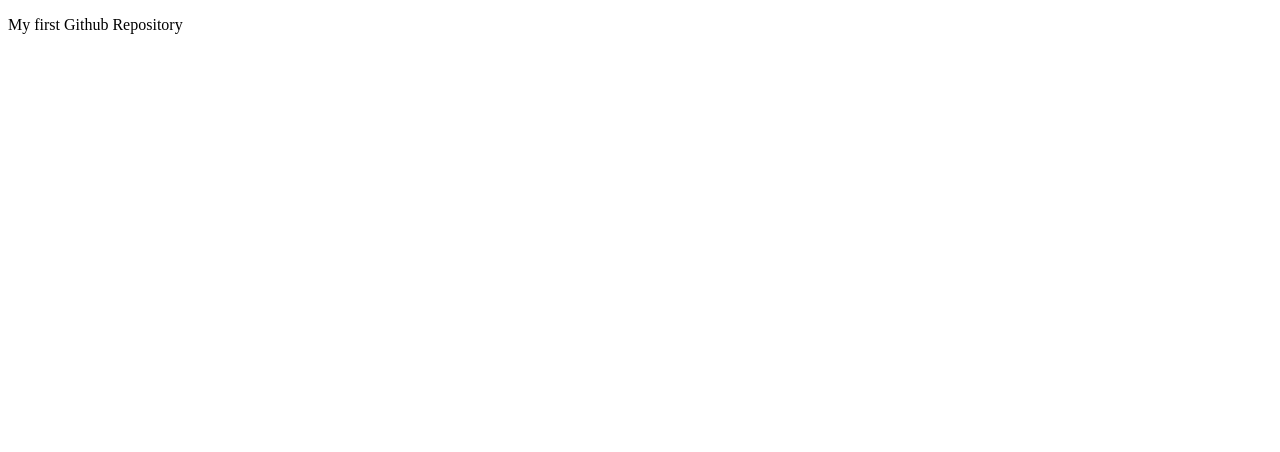
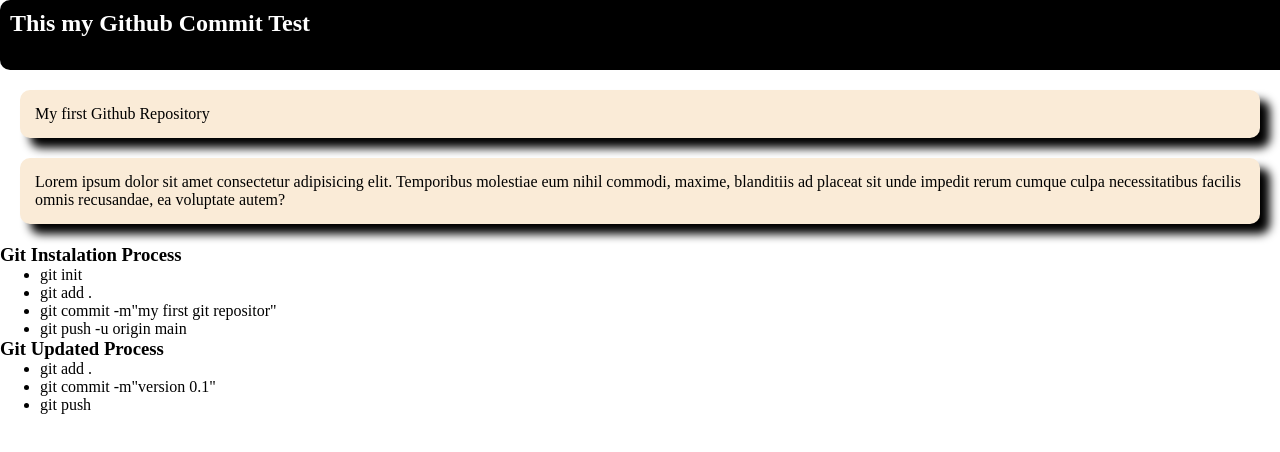
Before and after one commit to designersalim/my-first-github-repository, a plain HTML site: page index.html in a window 1280 px wide. Drawn offline with Linux system fonts and the light colour scheme.

Commit message:
version 0.1

```diff
--- a/index.html
+++ b/index.html
@@ -3,9 +3,27 @@
 <head>
     <meta charset="UTF-8">
     <meta name="viewport" content="width=device-width, initial-scale=1.0">
-    <title>Document</title>
+    <title>My Trail Commit</title>
+    <link rel="stylesheet" href="style.css">
 </head>
 <body>
+    <h2>This my Github Commit Test</h2>
     <p>My first Github Repository</p>
+    <p>Lorem ipsum dolor sit amet consectetur adipisicing elit. Temporibus molestiae eum nihil commodi, maxime, blanditiis ad placeat sit unde impedit rerum cumque culpa necessitatibus facilis omnis recusandae, ea voluptate autem?</p>
+
+    <h3>Git Instalation Process</h3>
+    <ul>
+        <li>git init</li>
+        <li>git add .</li>
+        <li>git commit -m"my first git repositor"</li>
+        <li>git push -u origin main</li>
+    </ul>
+
+    <h3>Git Updated Process</h3>
+    <ul>
+        <li>git add .</li>
+        <li>git commit -m"version 0.1"</li>
+        <li>git push</li>
+    </ul>
 </body>
 </html>
--- /dev/null
+++ b/style.css
@@ -0,0 +1,18 @@
+*{
+    margin: 0;
+}
+h2{
+    background-color: black;
+    border-radius: 10px;
+    color: white;
+    height: 50px;
+    width: 100%;
+    padding: 10px;
+}
+p{
+    margin: 20px;
+    background-color: antiquewhite;
+    border-radius: 10px;
+    box-shadow: 10px 10px 10px;
+    padding: 15px;
+}
```
